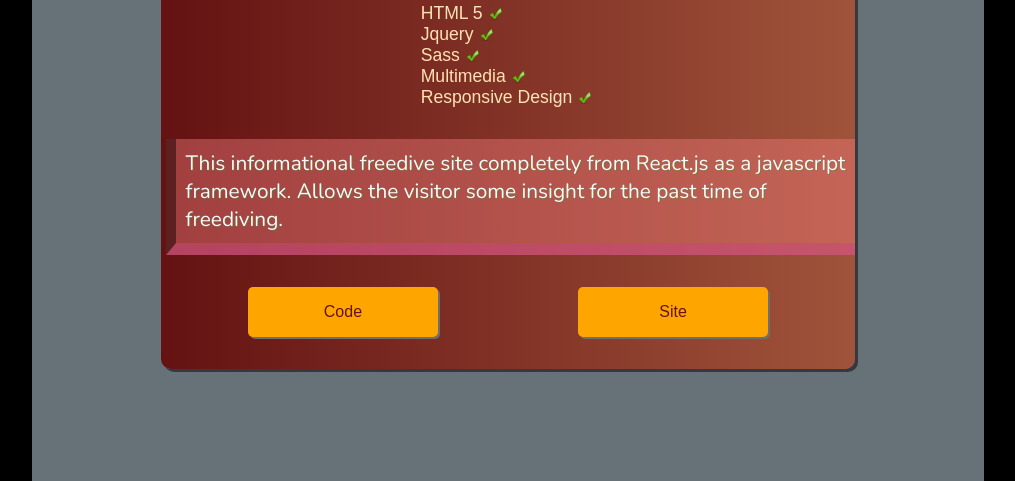
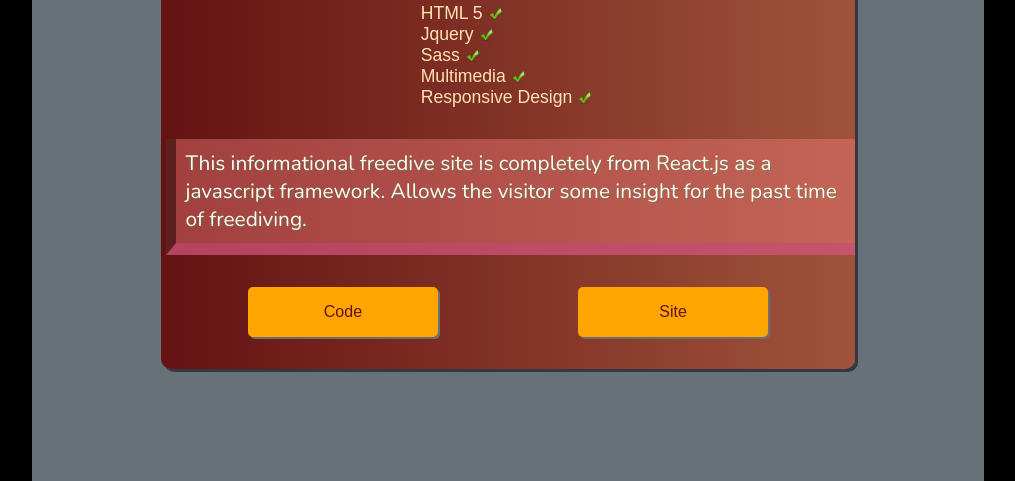
Before and after one commit to michael-williamson/portfolio, a website: page index.html in a window 1280 px wide. Shown: the part 2818-3299 px from the top of the page, without its empty margins (132-1147 px from the left). Drawn offline with nearby package versions, Linux system fonts and the light colour scheme.

Commit message:
grammar error on freedive site

```diff
--- a/index.html
+++ b/index.html
@@ -125,7 +125,7 @@
             <li>Responsive Design<span class="check-mark"></span></li>
            </ul>
           <p class="site-description-text">
-              This informational freedive site completely from React.js as a javascript framework.  Allows the visitor some
+              This informational freedive site is completely from React.js as a javascript framework.  Allows the visitor some
               insight for the past time of freediving.
           <div class="link-wrapper">
             <div class="code"><a href="https://github.com/michael-williamson/freedive">Code</a></div>
```
